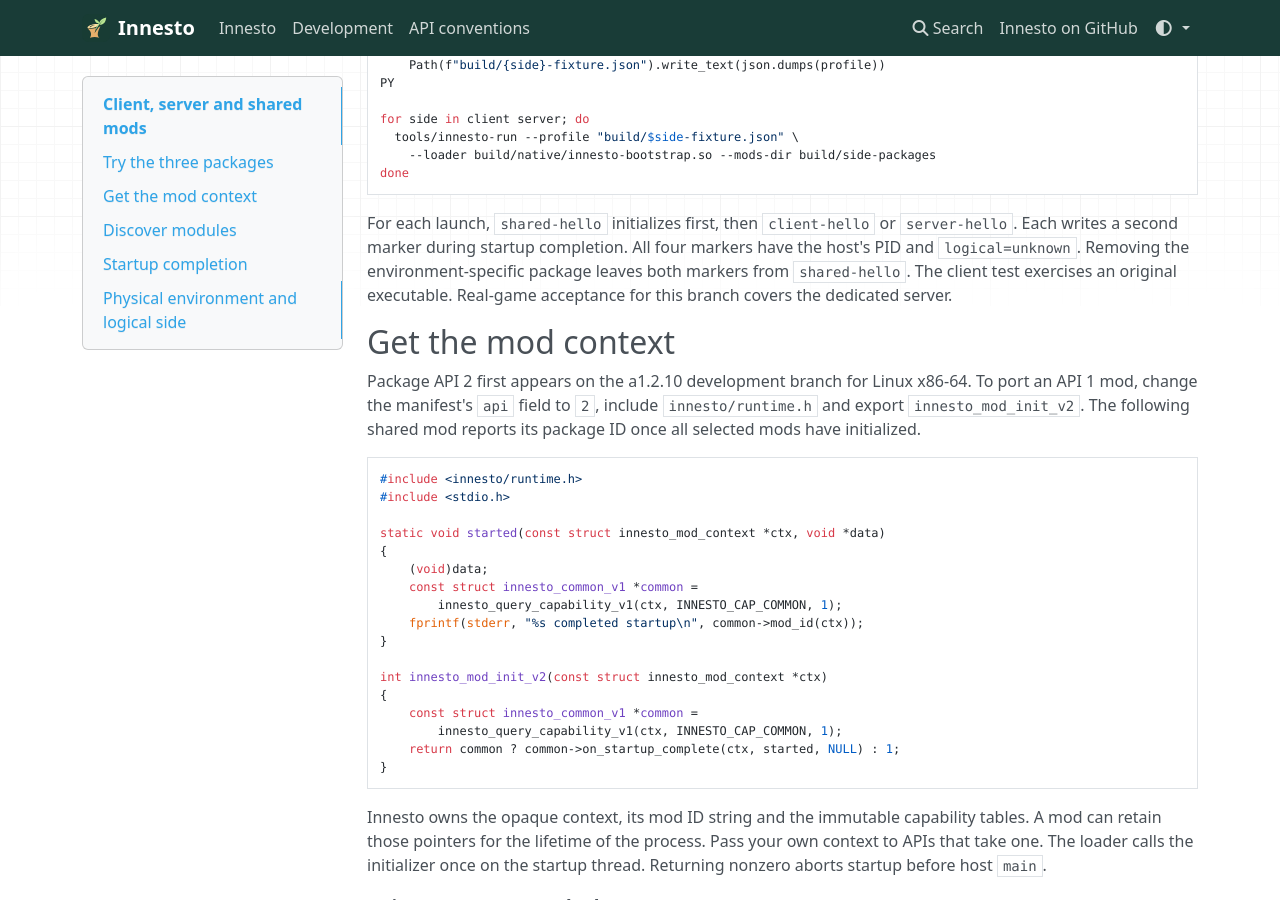
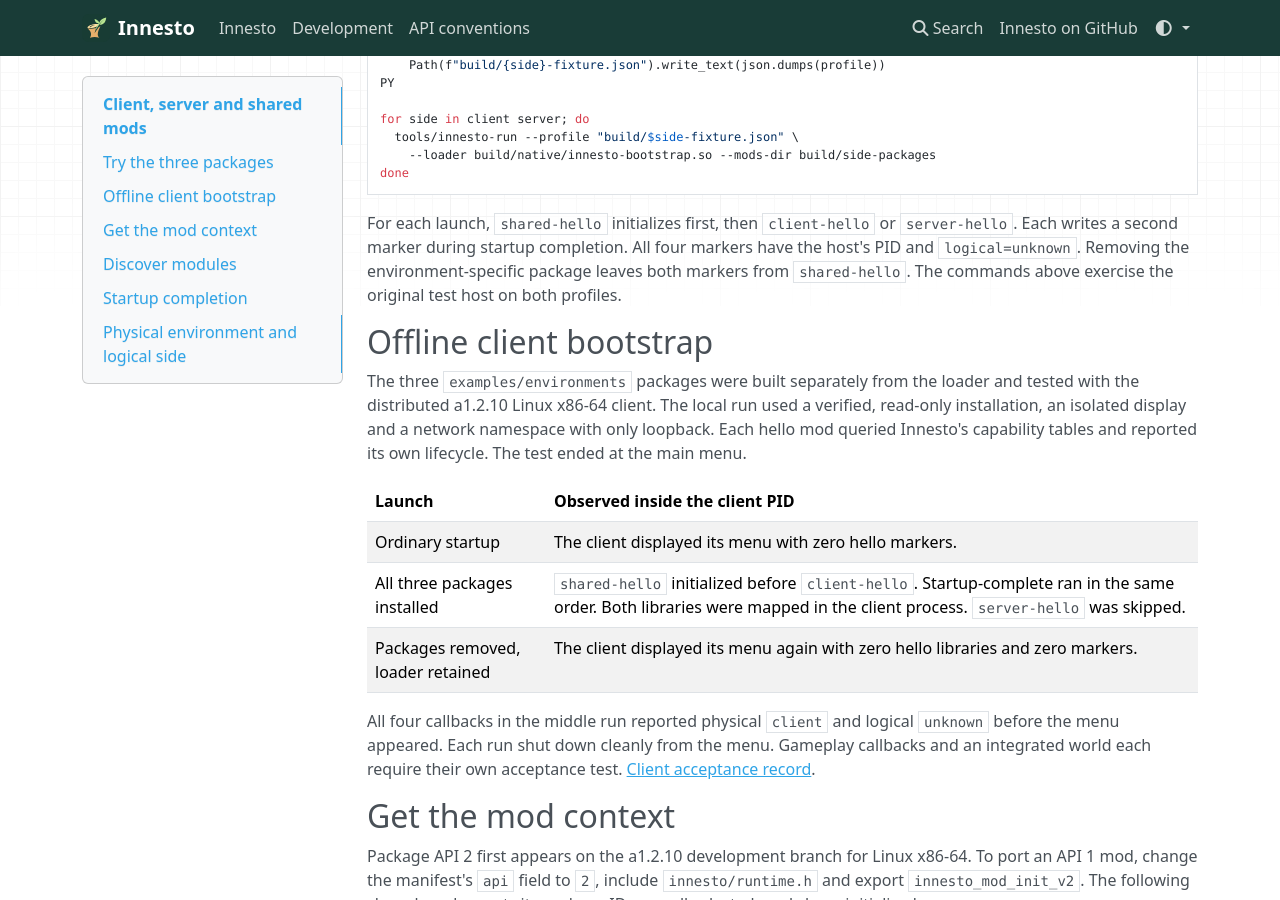
Before and after one commit to ImJstNickDev/Innesto, an MkDocs documentation site: the page built from docs/version/environments.md, in a window 1280 px wide and 900 px high, scrolled down 964 px. Built offline with MkDocs 1.6.1, drawn with Linux system fonts in a browser that asks for light colours; nearby versions of some CDN libraries; some of the changed text lies outside the part shown.

Commit message:
docs(client): record bootstrap on the distributed offline client

```diff
--- a/docs/version/environments.md
+++ b/docs/version/environments.md
@@ -58,8 +58,27 @@ For each launch, `shared-hello` initializes first, then `client-hello` or
 `server-hello`. Each writes a second marker during startup completion.
 All four markers have the host's PID and `logical=unknown`. Removing the
 environment-specific package leaves both markers from `shared-hello`.
-The client test exercises an original executable. Real-game acceptance
-for this branch covers the dedicated server.
+The commands above exercise the original test host on both profiles.
+
+## Offline client bootstrap
+
+The three `examples/environments` packages were built separately from the
+loader and tested with the distributed a1.2.10 Linux x86-64 client. The
+local run used a verified, read-only installation, an isolated display
+and a network namespace with only loopback. Each hello mod queried
+Innesto's capability tables and reported its own lifecycle. The test
+ended at the main menu.
+
+| Launch | Observed inside the client PID |
+| --- | --- |
+| Ordinary startup | The client displayed its menu with zero hello markers. |
+| All three packages installed | `shared-hello` initialized before `client-hello`. Startup-complete ran in the same order. Both libraries were mapped in the client process. `server-hello` was skipped. |
+| Packages removed, loader retained | The client displayed its menu again with zero hello libraries and zero markers. |
+
+All four callbacks in the middle run reported physical `client` and
+logical `unknown` before the menu appeared. Each run shut down cleanly
+from the menu. Gameplay callbacks and an integrated world each require
+their own acceptance test. [Client acceptance record](https://github.com/ImJstNickDev/Innesto/issues/28).
 
 ## Get the mod context
 
```
Also changed, not shown: other parts of docs/version/environments.md (+1 -1 lines), docs/version/index.md (+1 -4 lines), docs/version/native-initialization.md (+1 -1 lines).
